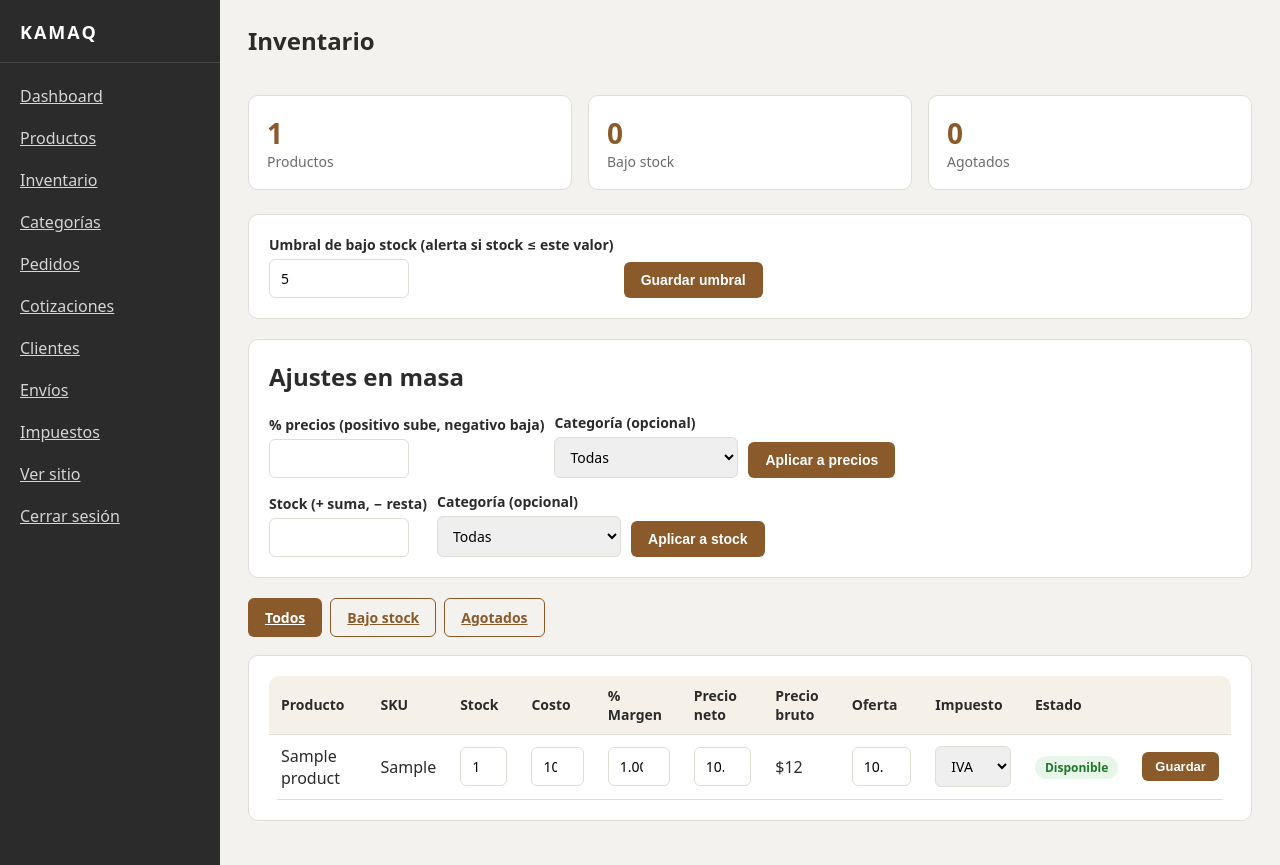
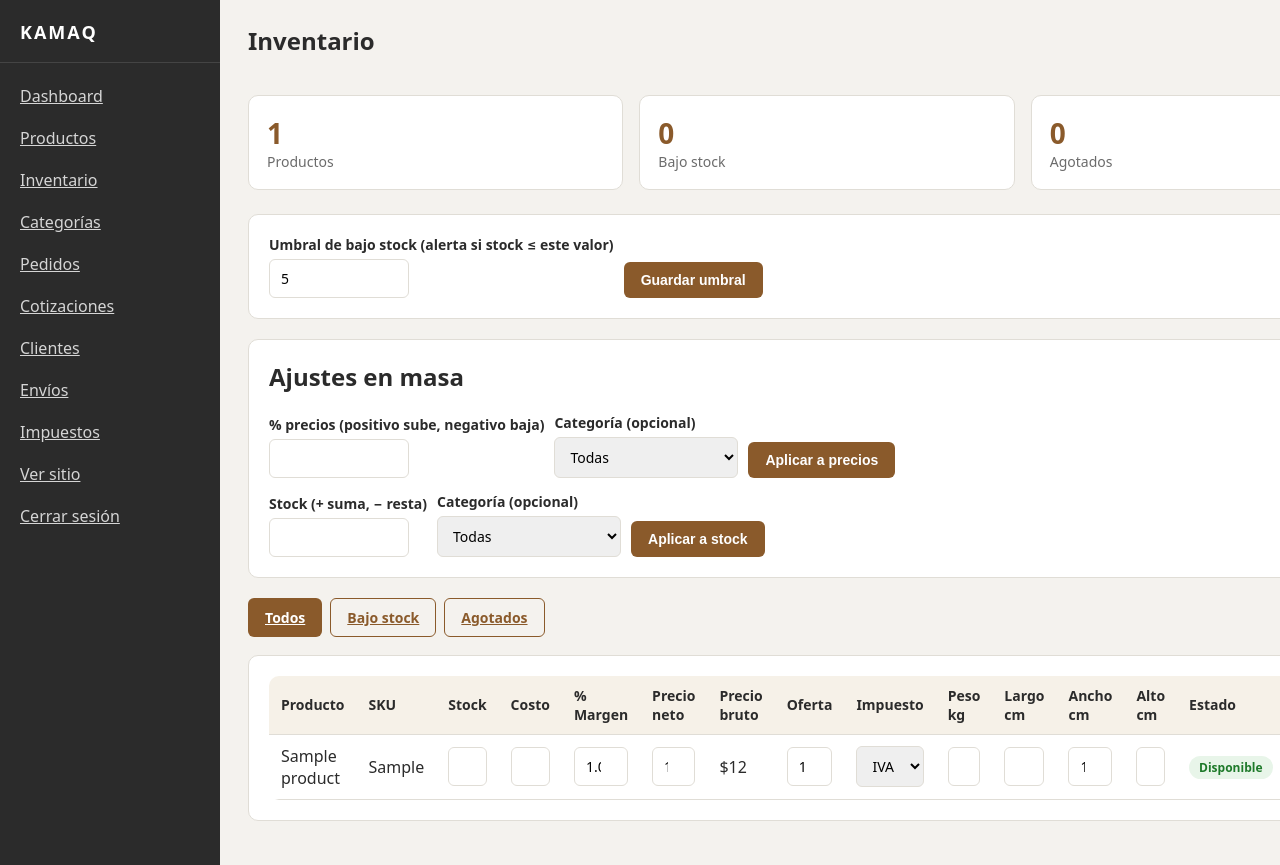
Before and after one commit to vitosternberg/kamaq, a PHP site: page /admin/inventario in a window 1280 px wide; the page is wider, and only the part inside the window is pictured. Run offline with PHP 8.4, Linux system fonts and the light colour scheme; the visitor is signed in with stand-in values (Sample User, id 1); data comes from the database, SQL or seed files in the repository; tables that the repository leaves empty hold one stand-in row (values such as "Sample post").

Commit message:
Productos: peso (kg) y medidas (cm) para configuración de envíos

```diff
--- a/app/controllers/Admin/InventoryController.php
+++ b/app/controllers/Admin/InventoryController.php
@@ -64,6 +64,10 @@ class InventoryController extends Controller
             'cost' => ($_POST['cost'] ?? '') !== '' ? (float) ($_POST['cost'] ?? 0) : null,
             'margin_percent' => ($_POST['margin_percent'] ?? '') !== '' ? (float) ($_POST['margin_percent'] ?? 0) : null,
             'tax_id' => ((int) ($_POST['tax_id'] ?? 0)) ?: null,
+            'weight' => ($_POST['weight'] ?? '') !== '' ? (float) ($_POST['weight'] ?? 0) : null,
+            'length' => ($_POST['length'] ?? '') !== '' ? (float) ($_POST['length'] ?? 0) : null,
+            'width' => ($_POST['width'] ?? '') !== '' ? (float) ($_POST['width'] ?? 0) : null,
+            'height' => ($_POST['height'] ?? '') !== '' ? (float) ($_POST['height'] ?? 0) : null,
         ]);
         flash('success', 'Producto actualizado.');
         redirect('/admin/inventario');
--- a/app/controllers/Admin/ProductController.php
+++ b/app/controllers/Admin/ProductController.php
@@ -165,6 +165,10 @@ class ProductController extends Controller
             'cost' => ($_POST['cost'] ?? '') !== '' ? (float) ($_POST['cost'] ?? 0) : null,
             'margin_percent' => ($_POST['margin_percent'] ?? '') !== '' ? (float) ($_POST['margin_percent'] ?? 0) : null,
             'tax_id' => ((int) ($_POST['tax_id'] ?? 0)) ?: null,
+            'weight' => ($_POST['weight'] ?? '') !== '' ? (float) ($_POST['weight'] ?? 0) : null,
+            'length' => ($_POST['length'] ?? '') !== '' ? (float) ($_POST['length'] ?? 0) : null,
+            'width' => ($_POST['width'] ?? '') !== '' ? (float) ($_POST['width'] ?? 0) : null,
+            'height' => ($_POST['height'] ?? '') !== '' ? (float) ($_POST['height'] ?? 0) : null,
             'is_featured' => isset($_POST['is_featured']) ? 1 : 0,
             'is_bestseller' => isset($_POST['is_bestseller']) ? 1 : 0,
             'is_active' => isset($_POST['is_active']) ? 1 : 0,
--- a/app/views/admin/inventory/index.php
+++ b/app/views/admin/inventory/index.php
@@ -84,7 +84,7 @@ $statusMeta = [
 
 <div class="card">
   <table class="data">
-    <thead><tr><th>Producto</th><th>SKU</th><th>Stock</th><th>Costo</th><th>% Margen</th><th>Precio neto</th><th>Precio bruto</th><th>Oferta</th><th>Impuesto</th><th>Estado</th><th></th></tr></thead>
+    <thead><tr><th>Producto</th><th>SKU</th><th>Stock</th><th>Costo</th><th>% Margen</th><th>Precio neto</th><th>Precio bruto</th><th>Oferta</th><th>Impuesto</th><th>Peso kg</th><th>Largo cm</th><th>Ancho cm</th><th>Alto cm</th><th>Estado</th><th></th></tr></thead>
     <tbody>
     <?php foreach ($products as $p):
       $meta = $statusMeta[$p['stock_status']] ?? $statusMeta['ok'];
@@ -109,6 +109,10 @@ $statusMeta = [
             <?php endforeach; ?>
           </select>
         </td>
+        <td><input type="number" step="0.001" min="0" name="weight" form="f<?= (int) $p['id'] ?>" class="form-control" value="<?= e($p['weight'] ?? '') ?>" style="max-width:70px;"></td>
+        <td><input type="number" step="0.01" min="0" name="length" form="f<?= (int) $p['id'] ?>" class="form-control" value="<?= e($p['length'] ?? '') ?>" style="max-width:60px;"></td>
+        <td><input type="number" step="0.01" min="0" name="width" form="f<?= (int) $p['id'] ?>" class="form-control" value="<?= e($p['width'] ?? '') ?>" style="max-width:60px;"></td>
+        <td><input type="number" step="0.01" min="0" name="height" form="f<?= (int) $p['id'] ?>" class="form-control" value="<?= e($p['height'] ?? '') ?>" style="max-width:60px;"></td>
         <td><span class="badge badge--<?= e($meta[1]) ?>"><?= e($meta[0]) ?></span></td>
         <td><button class="btn btn--primary btn--sm" type="submit" form="f<?= (int) $p['id'] ?>">Guardar</button></td>
       </tr>
--- a/database/schema.sql
+++ b/database/schema.sql
@@ -39,6 +39,10 @@ CREATE TABLE IF NOT EXISTS products (
   cost DECIMAL(12,2) NULL,
   margin_percent DECIMAL(6,2) NULL,
   tax_id INT UNSIGNED NULL,
+  weight DECIMAL(10,3) NULL,
+  length DECIMAL(10,2) NULL,
+  width DECIMAL(10,2) NULL,
+  height DECIMAL(10,2) NULL,
   is_active TINYINT(1) NOT NULL DEFAULT 1,
   meta_title VARCHAR(160) NULL,
   meta_description VARCHAR(255) NULL,
```
Also changed, not shown: app/views/admin/products/form.php (+20 -0 lines), database/migrate_product_shipping.php (added, +29 -0 lines).
